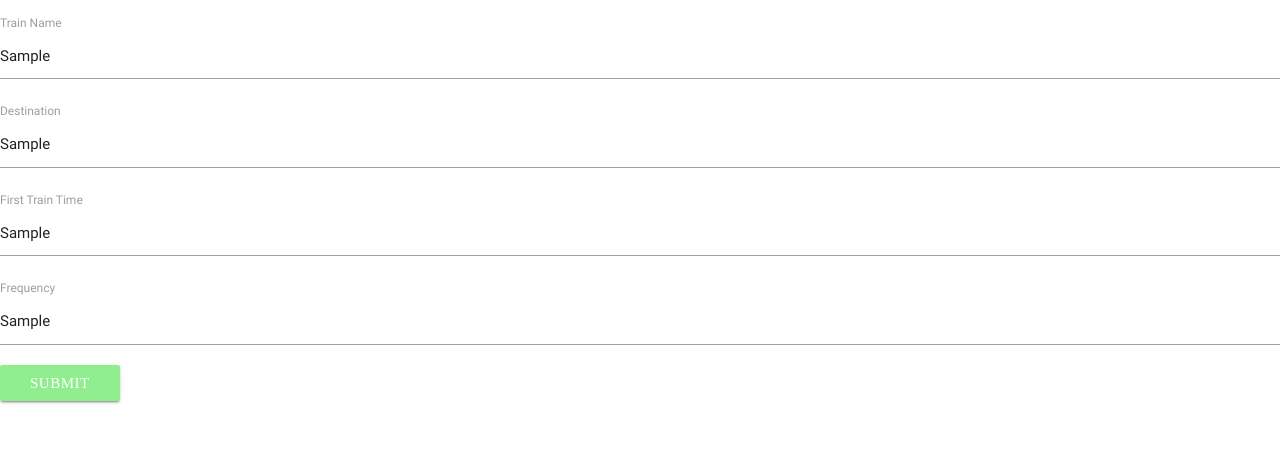
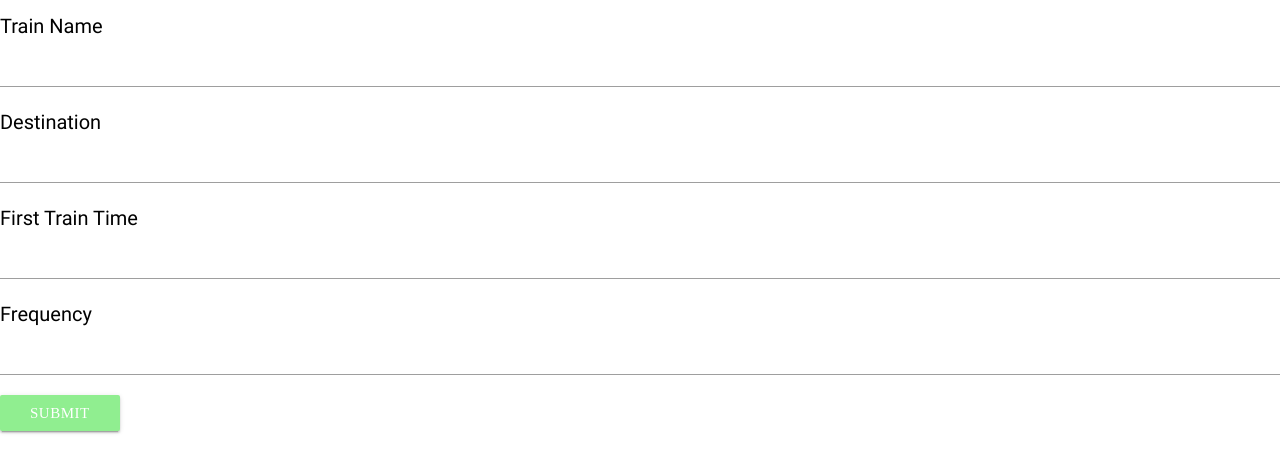
Before and after one commit to senorpayne/Firebase-project, a plain HTML site: page index.html in a window 1280 px wide. Both pictures are taken after typing "Sample", "Sample", "Sample", "Sample" into the empty fields and a click on the button "SUBMIT". Shown: the part 237-710 px from the top of the page. Drawn offline with nearby package versions, Linux system fonts and the light colour scheme; no server answers; a web font is replaced by a local one.

Commit message:
fontSize

```diff
--- a/assets/css/style.css
+++ b/assets/css/style.css
@@ -1,6 +1,18 @@
-.jumbotron , h4, #submit{
+.jumbotron , h4, #submit {
 
       text-align: center;
       font-family: Carrois Gothic SC;
       background-color: lightgreen;
   }
+
+  #train-name, #destination, #firsttime, #frequency {
+
+
+  	font-size: 40px;
+  }
+
+  #label, #fi, #ti, #ki {
+
+  	font-size: 20px;
+  	color: black;
+  }
--- a/assets/javascript/app.js
+++ b/assets/javascript/app.js
@@ -32,10 +32,10 @@ var newTrainlineTemp = {
 dataRef.ref().push(newTrainlineTemp);
 //$("#traintable > tbody").append("<tr><td>" + newTrainName + "</td><td>" + newDestination + "</td><td>" + frequency + "</td><td>" +moment(nextTrain).format("hh:mm")+ "</td><td>"+tMinutesTillTrain+"</td></tr>");
 
-$("#train-name").empty()
-$("#destination").empty()
-$("#firsttime").empty()
-$("#frequency").empty()
+$("#train-name").val('')
+$("#destination").val('')
+$("#firsttime").val('')
+$("#frequency").val('')
 });
 
 dataRef.ref().on("child_added", function(childSnapshot) {
--- a/index.html
+++ b/index.html
@@ -56,19 +56,19 @@
             <div class="panel-body">
               <form>
                 <div class="form-group">
-                  <label for="train-name">Train Name</label>
+                  <label for="train-name" id="label">Train Name</label>
                   <input class="form-control" id="train-name" type="text">
                 </div>
                  <div class="form-group">
-                  <label for="destination-name">Destination</label>
+                  <label for="destination-name" id="fi">Destination</label>
                   <input class="form-control" id="destination" type="text">
                 </div>
                  <div class="form-group">
-                  <label for="first-name">First Train Time</label>
+                  <label for="first-name" id = "ti">First Train Time</label>
                   <input class="form-control" id="firsttime" type="text">
                 </div>
                  <div class="form-group">
-                  <label for="frequency-name">Frequency</label>
+                  <label for="frequency-name" id ="ki" >Frequency</label>
                   <input class="form-control" id="frequency" type="text">
                 </div>
                 <button class="btn btn-primary" id="submit" type="submit">Submit</button>
```
